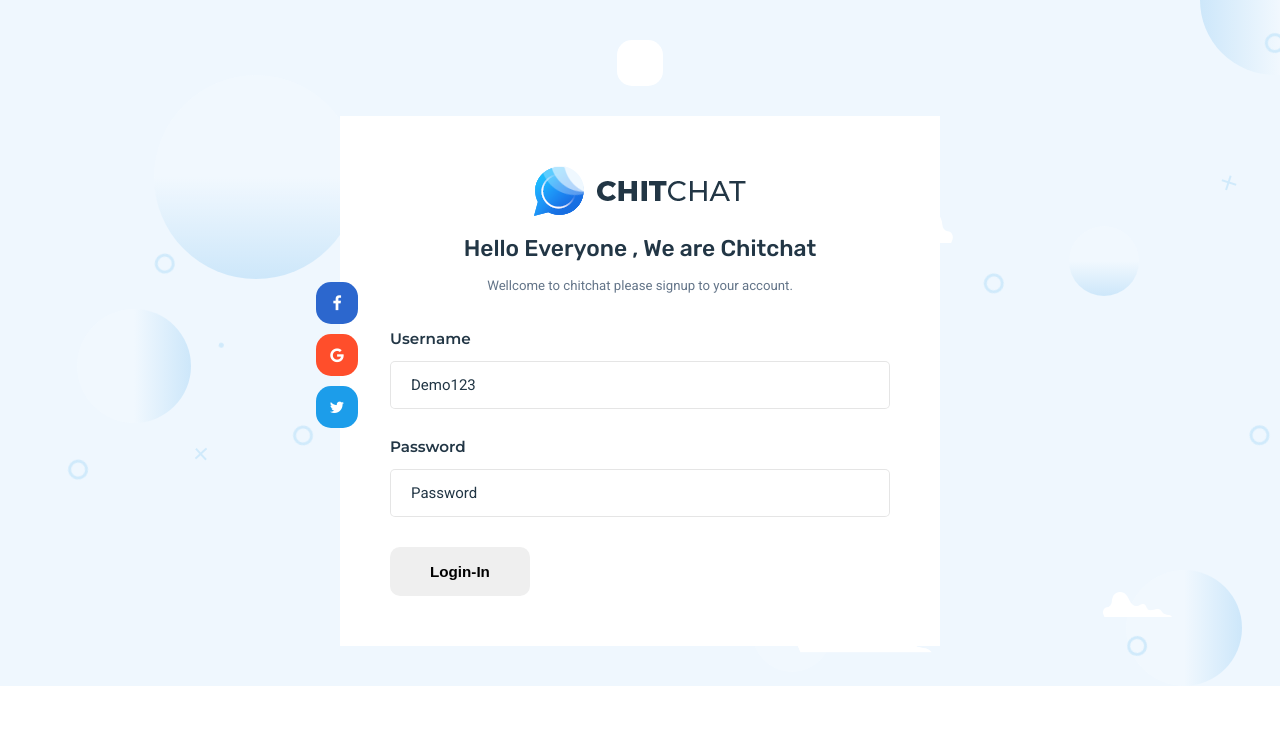
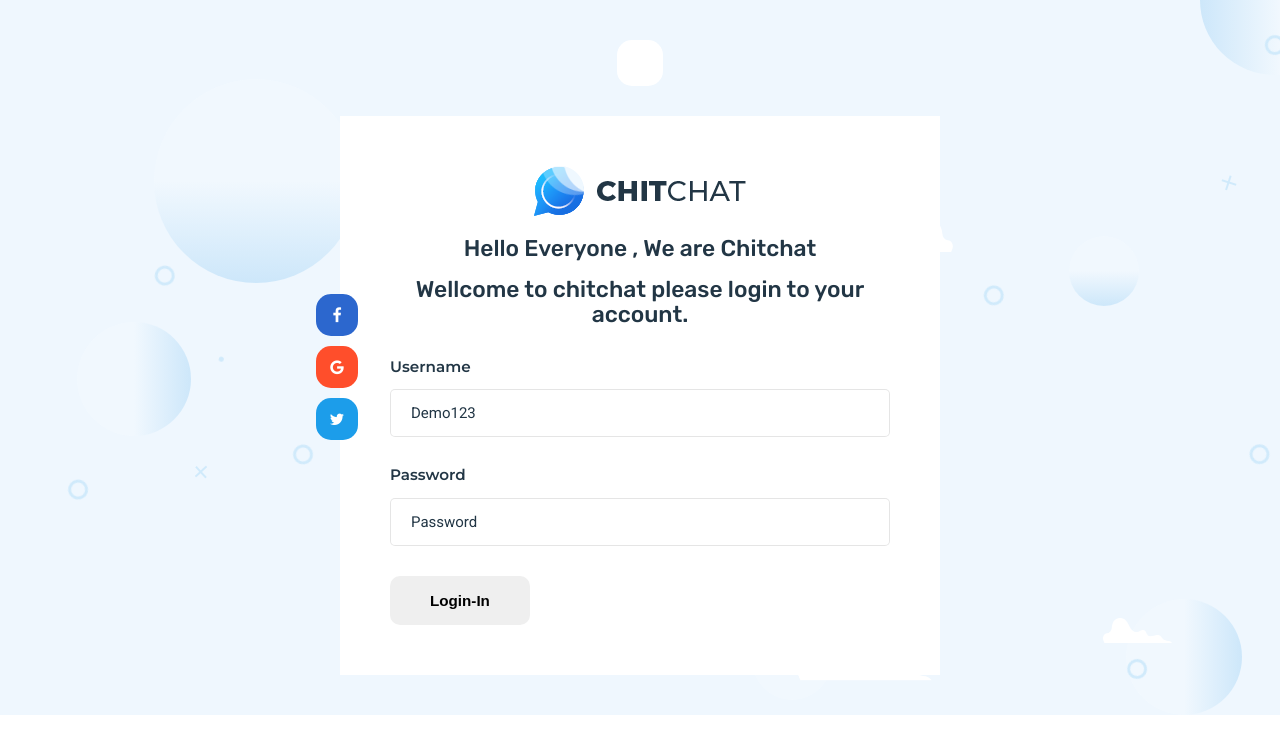
Before and after one commit to Kmpriyankagupta/html_form_to_django_form, a Django app: page /login_user in a window 1280 px wide. Shown: the top 754 px of the page. Run offline with Django 4.2, Linux system fonts and the light colour scheme; some libraries are stand-ins or nearby versions.

Commit message:
first commit

```diff
--- a/newsite/templates/newapp/login.html
+++ b/newsite/templates/newapp/login.html
@@ -93,8 +93,8 @@
             <img src="{% static 'assets/images/logo/landing-logo.png' %}" alt="sign-logo" />
           </div>
           <h3>Hello Everyone , We are Chitchat</h3>
-          <h4>Wellcome to chitchat please signup to your account.</h4>
-          <h4>{{error}}</h4>
+          <h3>Wellcome to chitchat please login to your account.</h3>
+          <h3>{{error}}</h3>
 
           <form class="form2" action="{% url 'login_user' %}" method="POST">
             {% csrf_token %}
```
